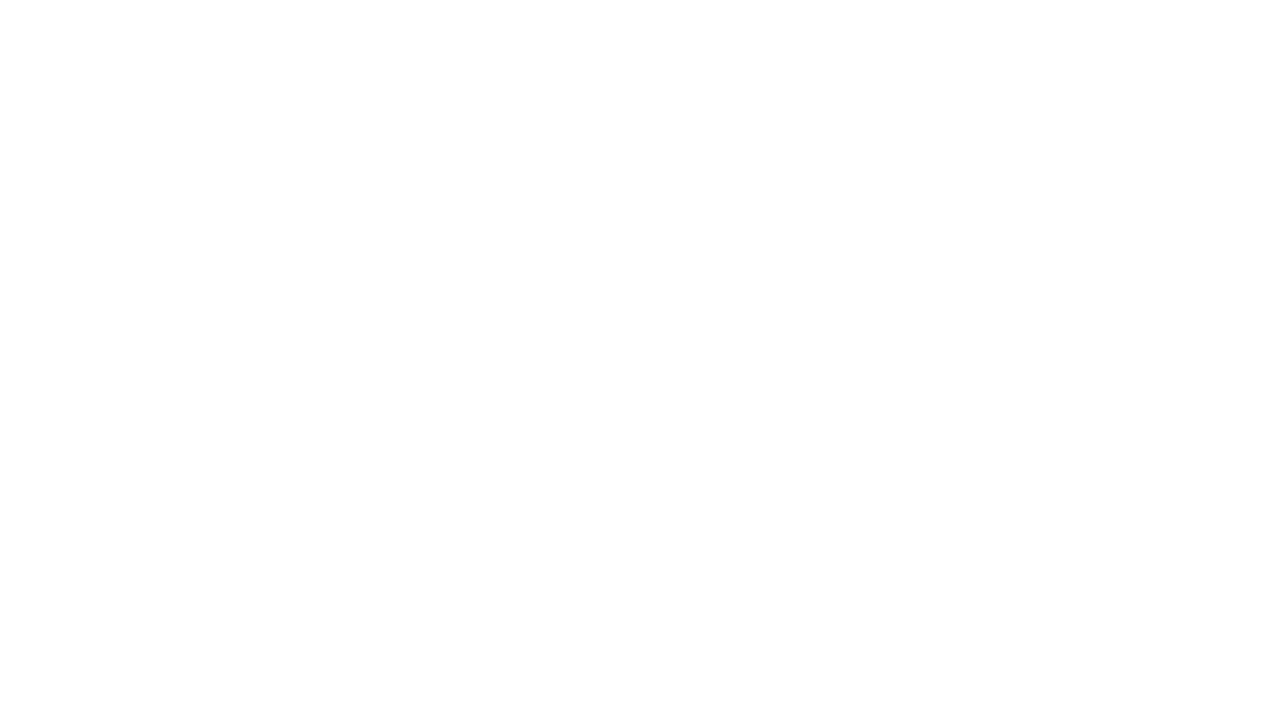
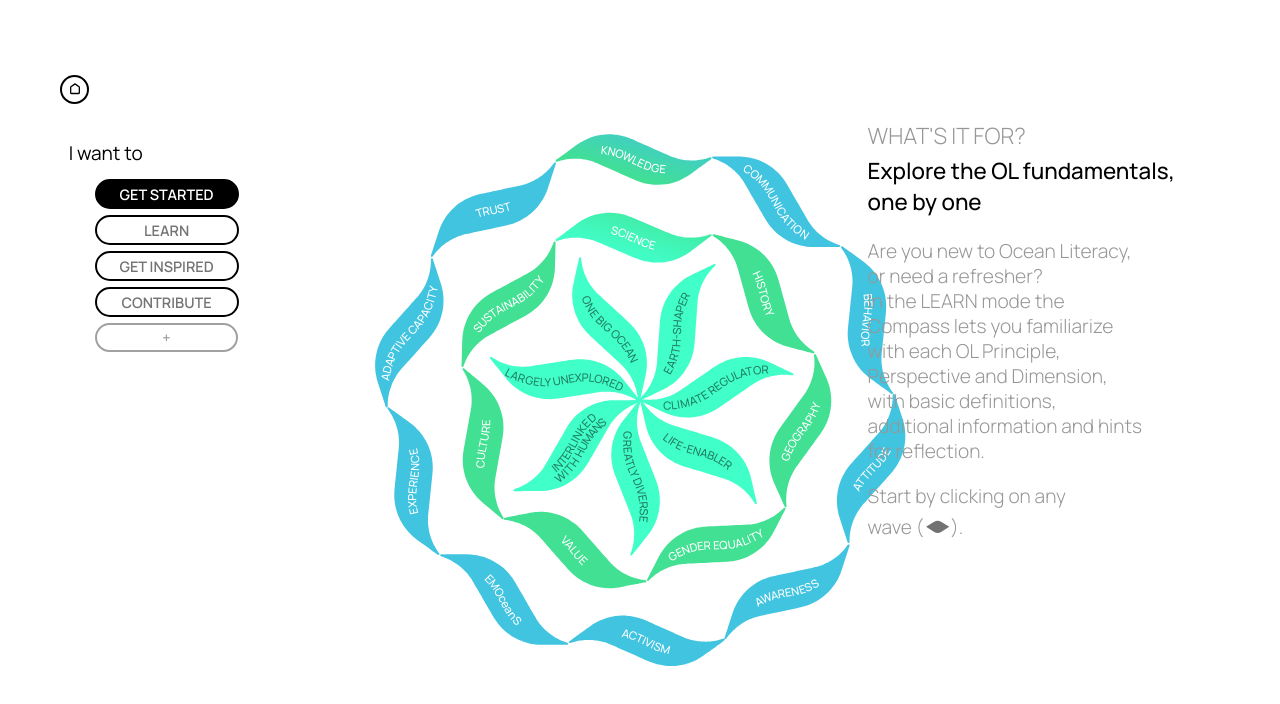
Before and after one commit to saradinismarques/ol-compass, a React (Create React App) app: page /ol-compass/get-started in a window 1280 px wide. Before the commit this address had no page. Shown: the top 704 px of the page. Built offline with nearby package versions, Linux system fonts and the light colour scheme.

Commit message:
started get started page

```diff
--- a/src/App.js
+++ b/src/App.js
@@ -4,6 +4,7 @@ import { BrowserRouter as Router, Route, Routes  } from 'react-router-dom';
 import InitialPage from './pages/InitialPage';
 import HomePage from './pages/HomePage';
 import LearnPage from './pages/LearnPage';
+import GetStartedPage from './pages/GetStartedPage';
 import GetInspiredPage from './pages/GetInspiredPage';
 import ContributePage from './pages/ContributePage';
 import ContextualizePage from './pages/ContextualizePage';
@@ -13,12 +14,6 @@ import { useLocation } from 'react-router-dom';
 import './styles/App.css';
 
 function App() {
-  const colors = {
-    Principle: "#41ffc9",
-    Perspective: "#41e092",
-    Dimension: "#41c4e0"
-  };
-
   const [savedCaseStudies, setSavedCaseStudies] = useState([]);;
   const [savedComponents, setSavedComponents] = useState([]);
   const [newCaseStudies, setNewCaseStudies] = useState([]);
@@ -46,14 +41,15 @@ function App() {
     <div className="App">
       <main>
         <Routes>
-          <Route path="/ol-compass" element={<InitialPage colors={colors}/>} />
-          <Route path="/ol-compass/home" element={<HomePage colors={colors}/>} />
-          <Route path="/ol-compass/learn" element={<LearnPage colors={colors} savedComponents={savedComponents} setSavedComponents={setSavedComponents} firstMessage={firstMessage.learn} setFirstMessage={setFirstMessage} isExplanationPage={isExplanationPage} setIsExplanationPage={setIsExplanationPage} />} />
-          <Route path="/ol-compass/get-inspired" element={<GetInspiredPage colors={colors} savedCaseStudies={savedCaseStudies} setSavedCaseStudies={setSavedCaseStudies} newCaseStudies={newCaseStudies} firstMessage={firstMessage.getInspired} setFirstMessage={setFirstMessage} isExplanationPage={isExplanationPage} setIsExplanationPage={setIsExplanationPage} />} />
-          <Route path="/ol-compass/contribute" element={<ContributePage colors={colors} newCaseStudies={newCaseStudies} setNewCaseStudies={setNewCaseStudies} firstMessage={firstMessage.contribute} setFirstMessage={setFirstMessage} isExplanationPage={isExplanationPage} setIsExplanationPage={setIsExplanationPage} />} />
-          <Route path="/ol-compass/contextualize" element={<ContextualizePage colors={colors} isExplanationPage={isExplanationPage} setIsExplanationPage={setIsExplanationPage} />} />
-          <Route path="/ol-compass/ideate" element={<IdeatePage colors={colors} isExplanationPage={isExplanationPage} setIsExplanationPage={setIsExplanationPage} />} />
-          <Route path="/ol-compass/compare" element={<ComparePage colors={colors} isExplanationPage={isExplanationPage} setIsExplanationPage={setIsExplanationPage} />} />
+          <Route path="/ol-compass" element={<InitialPage />} />
+          <Route path="/ol-compass/home" element={<HomePage />} />
+          <Route path="/ol-compass/get-started" element={<GetStartedPage savedComponents={savedComponents} setSavedComponents={setSavedComponents} firstMessage={firstMessage.learn} setFirstMessage={setFirstMessage} isExplanationPage={isExplanationPage} setIsExplanationPage={setIsExplanationPage} />} />
+          <Route path="/ol-compass/learn" element={<LearnPage savedComponents={savedComponents} setSavedComponents={setSavedComponents} firstMessage={firstMessage.learn} setFirstMessage={setFirstMessage} isExplanationPage={isExplanationPage} setIsExplanationPage={setIsExplanationPage} />} />
+          <Route path="/ol-compass/get-inspired" element={<GetInspiredPage savedCaseStudies={savedCaseStudies} setSavedCaseStudies={setSavedCaseStudies} newCaseStudies={newCaseStudies} firstMessage={firstMessage.getInspired} setFirstMessage={setFirstMessage} isExplanationPage={isExplanationPage} setIsExplanationPage={setIsExplanationPage} />} />
+          <Route path="/ol-compass/contribute" element={<ContributePage newCaseStudies={newCaseStudies} setNewCaseStudies={setNewCaseStudies} firstMessage={firstMessage.contribute} setFirstMessage={setFirstMessage} isExplanationPage={isExplanationPage} setIsExplanationPage={setIsExplanationPage} />} />
+          <Route path="/ol-compass/contextualize" element={<ContextualizePage isExplanationPage={isExplanationPage} setIsExplanationPage={setIsExplanationPage} />} />
+          <Route path="/ol-compass/ideate" element={<IdeatePage isExplanationPage={isExplanationPage} setIsExplanationPage={setIsExplanationPage} />} />
+          <Route path="/ol-compass/compare" element={<ComparePage isExplanationPage={isExplanationPage} setIsExplanationPage={setIsExplanationPage} />} />
         </Routes>
       </main>
     </div>
--- a/src/components/Menu.js
+++ b/src/components/Menu.js
@@ -26,6 +26,8 @@ const Menu = ({isExplanationPage}) => {
     switch (path) {
       case '/ol-compass/home':
         return 'home';
+      case '/ol-compass/get-started':
+        return 'get-started';
       case '/ol-compass/learn':
         return 'learn';
       case '/ol-compass/get-inspired':
@@ -62,6 +64,16 @@ const Menu = ({isExplanationPage}) => {
       {menuExpanded &&
         <>
         <p className='i-want-to-text'>I want to</p>
+        </>
+      }
+      {(menuExpanded || activeButton === 'get-started') &&
+        <>
+        <Link
+          to="/ol-compass/get-started"
+          className={`menu-button ${menuExpanded ? '' : 'solo'} ${activeButton === 'get-started' ? 'active' : ''}`}
+        >
+          GET STARTED
+        </Link>
         </>
       }
       {(menuExpanded || activeButton === 'learn') &&
--- /dev/null
+++ b/src/pages/GetStartedPage.js
@@ -0,0 +1,246 @@
+import React, { useState, useEffect, useCallback, useMemo } from 'react';
+import '../styles/GetStartedPage.css';
+import OLCompass from '../components/OLCompass';
+import Menu from '../components/Menu';
+import P1Image from '../images/P1.png';
+import P2Image from '../images/P2.png';
+import P3Image from '../images/P3.png';
+import P4Image from '../images/P4.png';
+import P5Image from '../images/P5.png';
+import P6Image from '../images/P6.png';
+import P7Image from '../images/P7.png';
+import { ReactComponent as WaveIcon } from '../assets/wave-icon.svg'; // Adjust the path as necessary
+import { ReactComponent as QuestionIcon } from '../assets/question-icon.svg'; // Adjust the path as necessary
+import { ReactComponent as ArrowIcon } from '../assets/arrow-icon.svg'; // Adjust the path as necessary
+import { ReactComponent as BookmarkIcon } from '../assets/bookmark-icon.svg'; // Adjust the path as necessary
+
+const colors = {
+  Principle: "#41ffc9",
+  Perspective: "#41e092",
+  Dimension: "#41c4e0"
+};
+
+const LearnPage = ({ savedComponents, setSavedComponents, firstMessage, setFirstMessage, isExplanationPage, setIsExplanationPage }) => {
+  // Memoize the initialState object
+  const initialState = useMemo(() => ({
+    title: '',
+    headline: '',
+    paragraph: '',
+    concepts: [],
+    type: null,
+    firstClick: true,
+    showMessage: false,
+    gradientColor: null,
+    textColor: null,
+    bookmark: false,
+  }), []);
+
+  const [state, setState] = useState(initialState);
+
+  const resetState = useCallback(() => {
+    setState(initialState);
+    setIsExplanationPage(true);
+  }, [initialState, setIsExplanationPage]);
+
+  // Wrap getBookmarkState in useCallback
+  const getBookmarkState = useCallback((code) => {
+    return savedComponents.length !== 0 && savedComponents.includes(code);
+  }, [savedComponents]);
+
+  const handleCompassClick = (code, title, headline, paragraph,type, concepts) => {
+    if(state.firstClick && firstMessage) {
+      setState((prevState) => ({
+        ...prevState,
+        firstClick: false,
+        showMessage: true
+      }));
+    }
+
+    let tColor;
+    if(type === 'Principle')
+      tColor = "#218065"
+    else if(type === 'Perspective')
+      tColor = "#1c633e"
+    else if(type === 'Dimension')
+      tColor = "#216270"
+
+    setState((prevState) => ({
+      ...prevState,
+      code,
+      title,
+      headline,
+      paragraph,
+      concepts,
+      type,
+      gradientColor: colors[type],
+      textColor: tColor,
+      bookmark: getBookmarkState(code),
+    }));
+
+    setIsExplanationPage(false);
+  };
+
+  const toggleBookmark = () => {
+    setSavedComponents((prevSavedComponents) => {
+      // If the current title is already in the array, remove it
+      if (prevSavedComponents.includes(state.code)) {
+        return prevSavedComponents.filter(item => item !== state.code);
+      }
+      // Otherwise, add it to the array
+      return [...prevSavedComponents, state.code];
+    });
+
+    setState({
+      ...state,
+      bookmark: !state.bookmark,
+    });
+  };
+
+  const showMessage = () => {
+    setState((prevState) => ({
+      ...prevState,
+      showMessage: true,
+    }));
+  };
+
+  const removeMessage = () => {
+    setState((prevState) => ({
+      ...prevState,
+      showMessage: false,
+    }));
+
+    if(firstMessage) {
+      setFirstMessage((prevState) => ({
+        ...prevState,
+        learn: false,
+      }));
+    }
+  };
+
+  // Dynamically choose image source based on state.code
+  const imageSrc = state.code === 'P1' ? P1Image
+                : state.code === 'P2' ? P2Image
+                : state.code === 'P3' ? P3Image
+                : state.code === 'P4' ? P4Image
+                : state.code === 'P5' ? P5Image
+                : state.code === 'P6' ? P6Image
+                : state.code === 'P7' ? P7Image
+                : null;
+
+  return (
+    <div>
+
+    <div className={`container ${state.showMessage ? "blur-background" : ""}`}>
+      <div className='l-gradient-background'
+        style={{
+          background: isExplanationPage
+            ? 'none'
+            : `linear-gradient(to right, transparent 25%, ${state.gradientColor} 100%)`,
+        }}
+      >
+        <OLCompass
+          action="learn"
+          position={isExplanationPage ? "center" : "left"}
+          onButtonClick={handleCompassClick}
+          resetState={resetState}  // Passing resetState to OLCompass
+          savedComponents={savedComponents}
+        />
+        {isExplanationPage && (
+            <>
+            <div className="text-container" >
+                <p className='question'>
+                  What's it for?
+                </p>
+                <p className='headline'>
+                  Explore the OL fundamentals, one by one
+                  </p>
+                <div className='text'>
+                  Are you new to Ocean Literacy, or need a refresher?
+                  <br></br>
+                  In the LEARN mode the Compass lets you familiarize with each OL Principle, Perspective and Dimension, with basic definitions, additional information and hints for reflection.
+                  <p className='instruction'>
+                  Start by clicking on any wave (
+                  <WaveIcon
+                    className="text-icon" // Apply your CSS class
+                  />
+                  ).
+                  </p>
+                </div>
+              </div>
+            </>
+          )}
+
+          {!isExplanationPage && (
+            <>
+            <button onClick={showMessage} className="question-button">
+              <QuestionIcon
+                className="question-icon" // Apply your CSS class
+              />
+            </button>
+
+            <div className='l-bookmark-container'>
+              <div className="l-white-line"></div>
+              <button onClick={toggleBookmark} className={`l-bookmark-button ${state.bookmark ? 'active' : ''}`}>
+                <BookmarkIcon
+                  className="l-bookmark-icon" // Apply your CSS class
+                />
+              </button>
+            </div>
+
+            <div className="l-text-container" style={{
+              maxWidth: state.code === 'P7' ? '373px':
+                        state.code === 'P3'? '364.5px':
+                        state.code === 'P1' ? '362px' : '365px'}}>
+                <h1 className='l-title'>{state.title}</h1>
+                <h2 className='l-headline' dangerouslySetInnerHTML={{ __html: state.headline }}></h2>
+                <div className="l-text" style={{ color: state.textColor }}>
+                  <p dangerouslySetInnerHTML={{ __html: state.paragraph }}></p>
+                </div>
+            </div>
+            </>
+          )}
+          <Menu isExplanationPage={isExplanationPage}/>
+      </div>
+      {/* Conditionally render the image if an image source is set */}
+      {imageSrc && (
+        <div className="l-image-container">
+          <img src={imageSrc} alt={`Background ${state.code}`} className="l-principles-image" />
+        </div>
+      )}
+      {imageSrc === null && (
+        <div className="l-image-container">
+          <img src={imageSrc} alt={`Background ${state.code}`} className="l-other-components-image" />
+        </div>
+      )}
+    </div>
+
+    {!isExplanationPage && state.showMessage && (
+      <>
+      <div className="message-box" style={{ width: 200 }}>
+        <div className="question-circle">
+          <QuestionIcon
+            className="question-icon message" // Apply your CSS class
+          />
+        </div>
+        <p className="message-text">
+          For each element, you can browse in-depth information by clicking on the
+          <ArrowIcon
+            className='message-icon smaller'
+          />
+          icon (or on the underlined words). Mark relevant content by clicking on the
+          <BookmarkIcon
+            className='message-icon smaller'
+          />
+          icon.
+        </p>
+        <button className="got-it-button" onClick={removeMessage}>
+          Ok, got it!
+        </button>
+      </div>
+      </>
+    )}
+</div>
+  );
+};
+
+export default LearnPage;
```
Also changed, not shown: src/styles/GetStartedPage.css (added), 2 other files (tests, documents, lock files or other folders).
